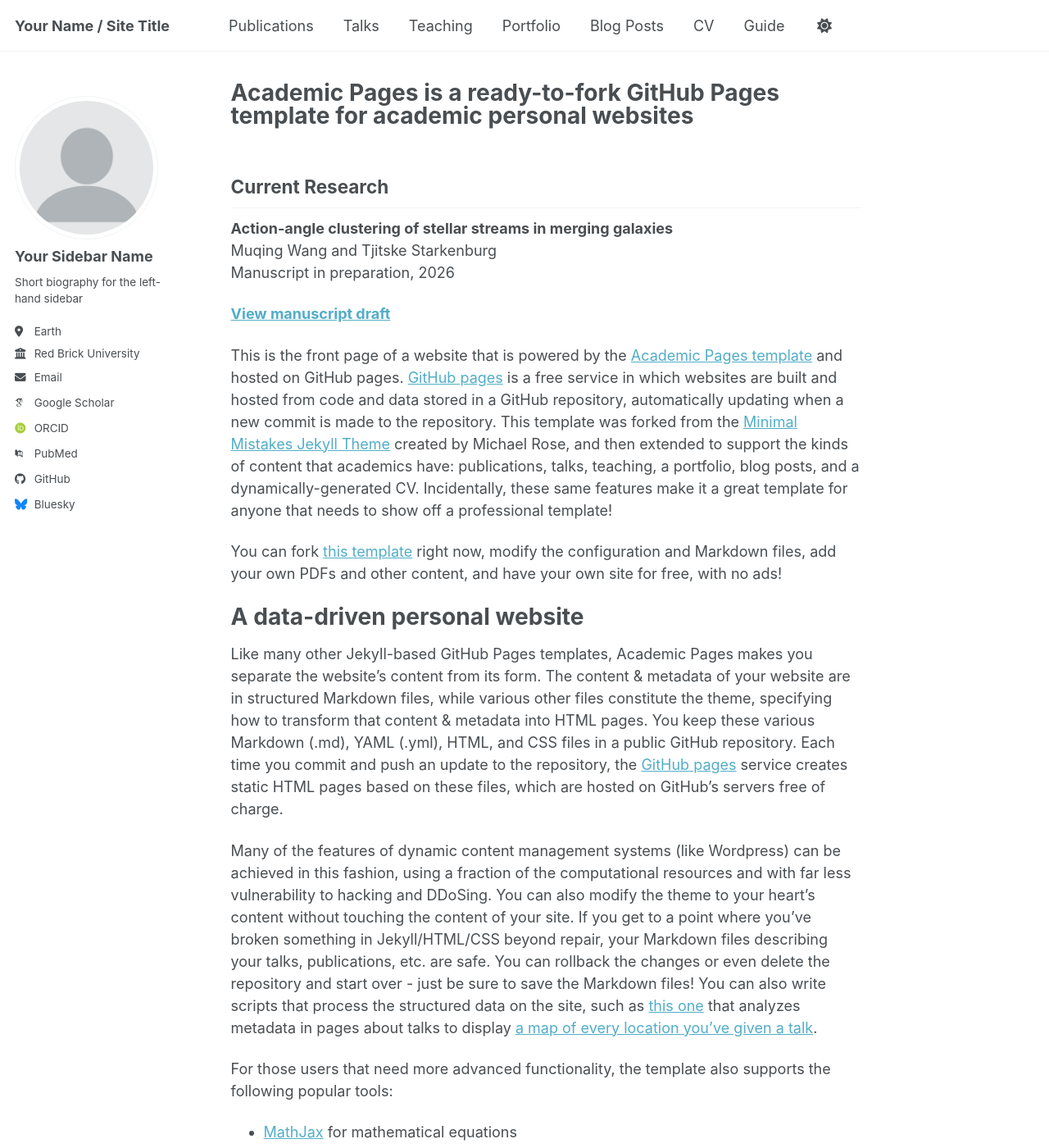
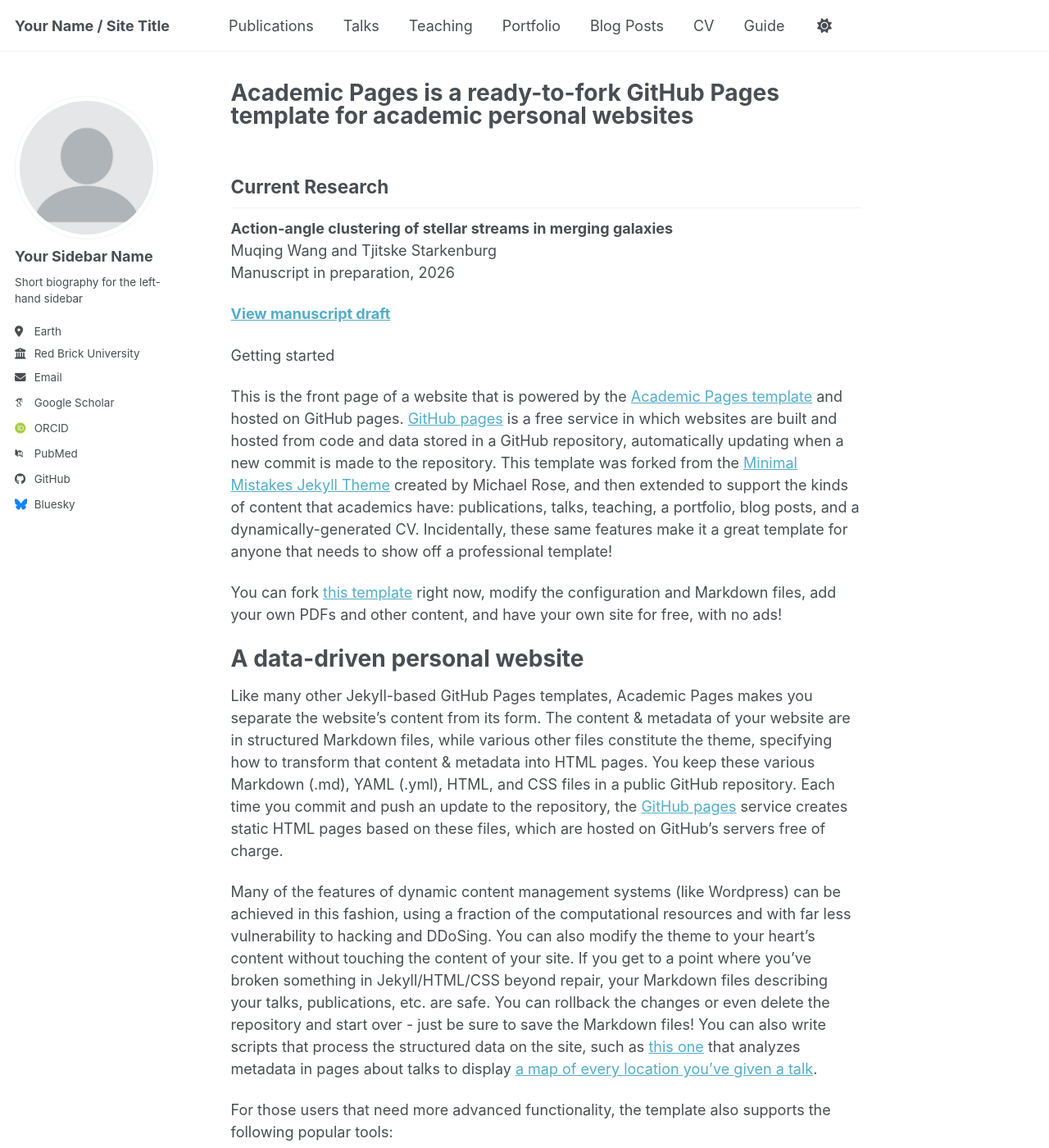
Before and after one commit to MuqingWang888/MuqingWang888.github.io, a Jekyll site: the page built from _pages/about.md, in a window 1280 px wide and 1400 px high. Shown: the whole window at 82% size. Built offline with Jekyll 4.4.1, drawn with Linux system fonts in a browser that asks for light colours; some web fonts are replaced; a script bundle is joined from its source files by our own code; library files that are not in the unit come from our copies; some of the changed text lies outside the part shown.

Commit message:
Update about.md

```diff
--- a/_pages/about.md
+++ b/_pages/about.md
@@ -16,6 +16,9 @@ Manuscript in preparation, 2026
 [**View manuscript draft**](/papers/Action_angle_clustering_of_streams_in_mergers_draft.pdf)
 
 
+
+Getting started
+
 This is the front page of a website that is powered by the [Academic Pages template](https://github.com/academicpages/academicpages.github.io) and hosted on GitHub pages. [GitHub pages](https://pages.github.com) is a free service in which websites are built and hosted from code and data stored in a GitHub repository, automatically updating when a new commit is made to the repository. This template was forked from the [Minimal Mistakes Jekyll Theme](https://mmistakes.github.io/minimal-mistakes/) created by Michael Rose, and then extended to support the kinds of content that academics have: publications, talks, teaching, a portfolio, blog posts, and a dynamically-generated CV. Incidentally, these same features make it a great template for anyone that needs to show off a professional template!
 
  You can fork [this template](https://github.com/academicpages/academicpages.github.io) right now, modify the configuration and Markdown files, add your own PDFs and other content, and have your own site for free, with no ads!
```
Also changed, not shown: other parts of _pages/about.md (+0 -1 lines).
